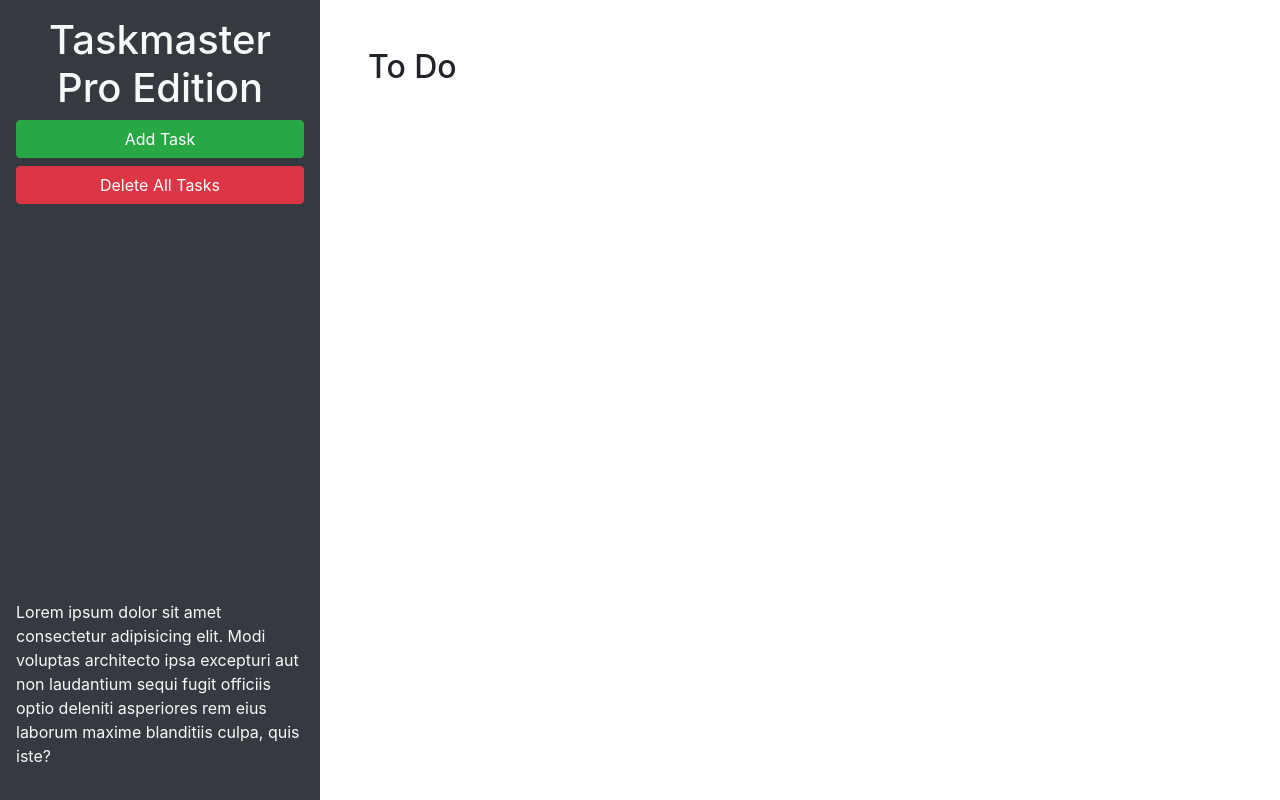
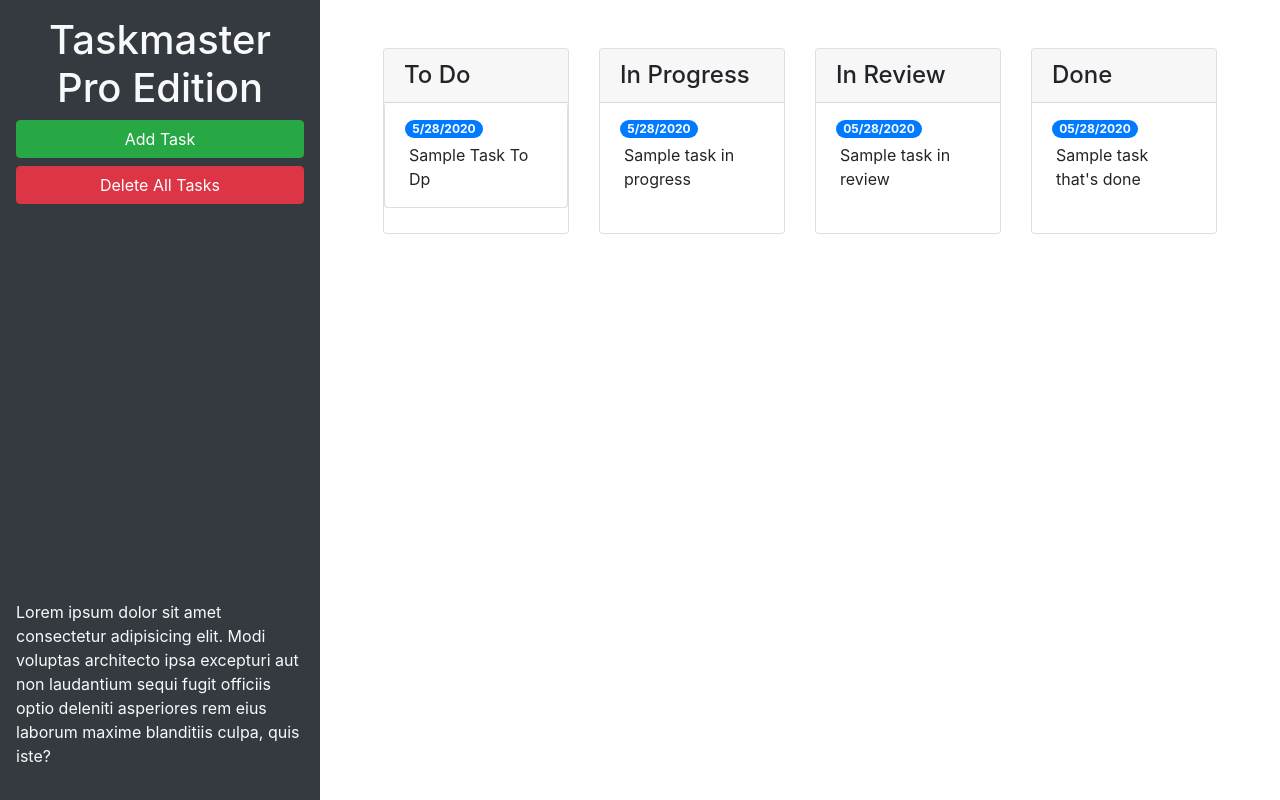
Before and after one commit to erbeard/taskmaster-pro, a plain HTML site: page index.html in a window 1280 px wide. Drawn offline with nearby package versions, Linux system fonts and the light colour scheme.

Commit message:
form updates

```diff
--- a/index.html
+++ b/index.html
@@ -24,9 +24,60 @@
       </p>
     </header>
     <main class="col-12 col-lg-9">
-      <div class="m-5">
-        <h2>To Do</h2>
-        <ul id="list-toDo" class="list-group"> </ul>
+      <div class="m-5 row justify-content-around">
+        <!-- todo Start-->
+        <div class="col-12 col-md-6 col-xl-3 mb-3">
+          <div class="card">
+        <h4 class="card-header">To Do</h2>
+        <ul id="list-toDo" class="list-group list group-flush">
+          <li class="list-group-item">
+            <span class="badge badge-primary badge-pill">5/28/2020</span>
+            <p class="m-1">Sample Task To Dp</p>
+          </li>
+        </ul>
+      </div>
+        </div>
+        <!-- todo end-->
+        <!-- in progress Start-->
+        <div class="col-12 col-md-6 col-xl-3 mb-3">
+          <div class="card">
+        <h4 class="card-header">In Progress</h4>
+        <ul id="list-inProgress" class="list-group list-group-flush">
+          <li class="list-group-item">
+            <span class="badge badge-primary badge-pill">5/28/2020</span>
+            <p class="m-1">Sample task in progress</p>
+          </li>
+        </ul>
+      </div>
+    </div>
+       <!-- in progress end -->
+        <!-- in review start -->
+  <div class="col-12 col-md-6 col-xl-3 mb-3">
+    <div class="card">
+    <h4 class="card-header">In Review</h4>
+    <ul id="list-inReview" class="list-group list-group-flush">
+      <li class="list-group-item">
+        <span class="badge badge-primary badge-pill">05/28/2020</span>
+        <p class="m-1">Sample task in review</p>
+      </li>
+    </ul>
+  </div>
+</div>
+  <!-- in review end -->
+  <!-- done start -->
+  <div class="col-12 col-md-6 col-xl-3 mb-3">
+    <div class="card">
+    <h4 class="card-header">Done</h4>
+    <ul id="list-done" class="list-group list-group-flush">
+      <li class="list-group-item">
+        <span class="badge badge-primary badge-pill">05/28/2020</span>
+        <p class="m-1">Sample task that's done</p>
+      </li>
+    </ul>
+  </div>
+  </div>
+  <!-- done end -->
+</div>
       </div>
     </main>
   </div>
@@ -46,11 +97,11 @@
           <form>
             <div class="form-group">
               <label for="modalTaskDescription">Task description</label>
-              <textarea id="modalTaskDescription" rows="3"></textarea>
+              <textarea id="modalTaskDescription" rows="3" class="form-contol"></textarea>
             </div>
             <div class="form-group">
               <label for="modalDueDate">Due date</label>
-              <input type="text" id="modalDueDate" placeholder="mm/dd/yyyy" autocomplete="off" />
+              <input type="text"  class="form-contol" id="modalDueDate" placeholder="mm/dd/yyyy" autocomplete="off" />
             </div>
           </form>
         </div>
```
